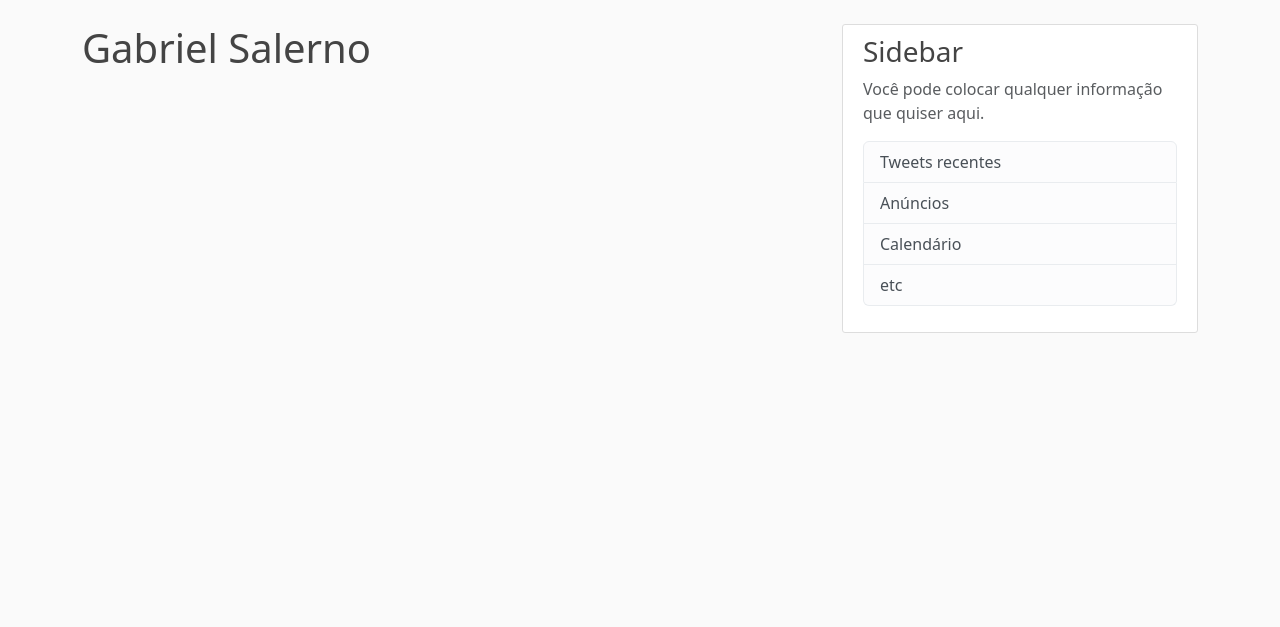
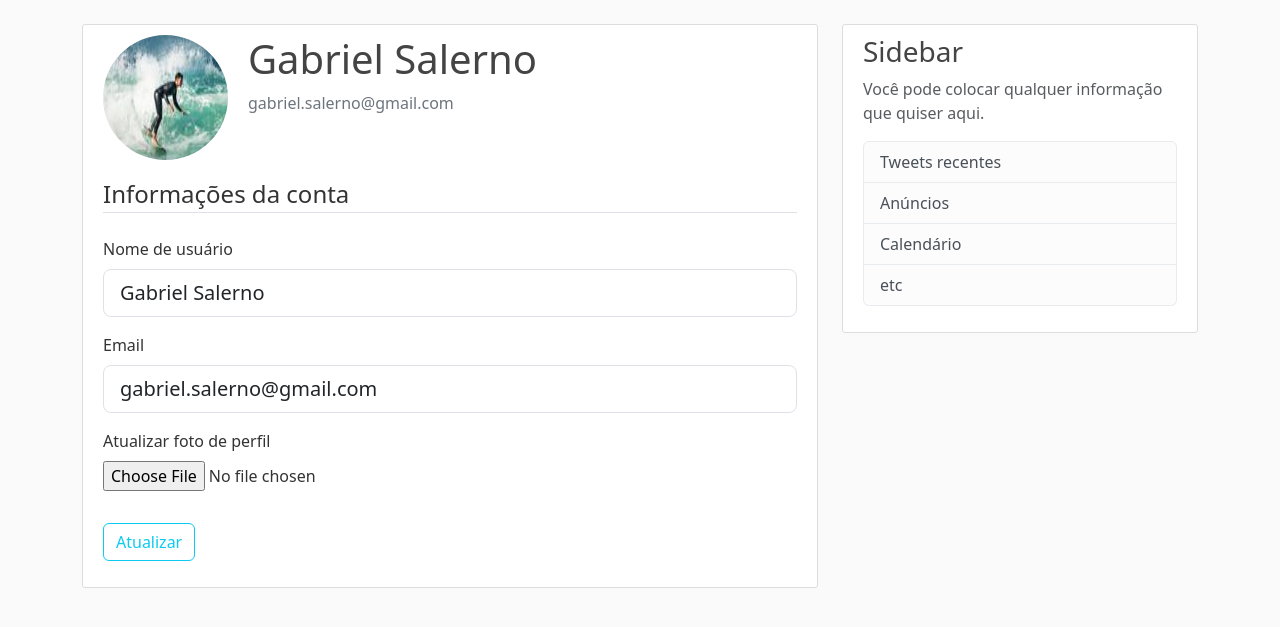
Before and after one commit to GabrielSalerno/twitter, a Flask app: page /account in a window 1280 px wide. Shown: the part 56-683 px from the top of the page. Run offline with Flask 3, Linux system fonts and the light colour scheme; a user stored in the database is signed in; some libraries are stand-ins or nearby versions.

Commit message:
Atualizando menu "Conta"

```diff
--- a/twitterFlask/twitterflask/forms.py
+++ b/twitterFlask/twitterflask/forms.py
@@ -1,4 +1,6 @@
 from flask_wtf import FlaskForm
+from flask_wtf.file import FileField, FileAllowed
+from flask_login import current_user
 from wtforms import StringField, PasswordField, SubmitField, BooleanField
 from wtforms.validators import DataRequired, Length, Email, EqualTo, ValidationError
 from twitterflask.models import User
@@ -29,3 +31,21 @@ class LoginForm(FlaskForm):
     password = PasswordField('Senha',validators=[DataRequired()])
     remember = BooleanField('Mantenha-me conectado')
     submit = SubmitField('Log In')
+
+class UpdateAccountForm(FlaskForm):
+    username = StringField('Nome de usuário', validators=[DataRequired(), Length(min=2, max=25)])
+    email = StringField('Email', validators=[DataRequired(), Email()])
+    picture = FileField('Atualizar foto de perfil',validators=[FileAllowed(['jpg','png'], message='Apenas arquivos JPG e PNG são permitidos!')])
+    submit = SubmitField('Atualizar')
+
+    def validate_username(self, username):
+        if username.data != current_user.username:
+            user = User.query.filter_by(username=username.data).first()
+            if user:
+                raise ValidationError('Usuário já existente.')
+
+    def validate_email(self, email):
+        if email.data != current_user.email:
+            user = User.query.filter_by(email=email.data).first()
+            if user:
+                raise ValidationError('Email já usado.')
--- a/twitterFlask/twitterflask/routes.py
+++ b/twitterFlask/twitterflask/routes.py
@@ -1,6 +1,9 @@
+import os
+import secrets
+from PIL import Image
 from flask import render_template, url_for, flash, redirect, request
 from twitterflask import app, db, bcrypt
-from twitterflask.forms import RegistrationForm, LoginForm
+from twitterflask.forms import RegistrationForm, LoginForm, UpdateAccountForm
 from twitterflask.models import User, Post
 from flask_login import login_user, current_user, logout_user, login_required
 
@@ -62,7 +65,32 @@ def logout():
     logout_user()
     return redirect(url_for('login'))
 
-@app.route("/account")
+def save_picture(form_picture):
+    random_hex = secrets.token_hex(8)
+    _, f_ext = os.path.splitext(form_picture.filename)
+    picture_fn = random_hex + f_ext
+    picture_path = os.path.join(app.root_path, 'static/profile_pics', picture_fn)
+    output_size = (125,125)
+    i = Image.open(form_picture)
+    i.thumbnail(output_size)
+    i.save(picture_path)
+    return picture_fn
+
+@app.route("/account", methods=['GET','POST'])
 @login_required
 def account():
-    return render_template('account.html', title='Conta')
+    form = UpdateAccountForm()
+    if form.validate_on_submit():
+        if form.picture.data:
+            picture_file = save_picture(form.picture.data)
+            current_user.image_file = picture_file
+        current_user.username = form.username.data
+        current_user.email = form.email.data
+        db.session.commit()
+        flash('Sua conta foi atualizada!', 'success')
+        return redirect(url_for('account'))
+    elif request.method == 'GET':
+        form.username.data = current_user.username
+        form.email.data = current_user.email
+    image_file = url_for('static',filename='profile_pics/' + current_user.image_file)
+    return render_template('account.html', title='Conta', image_file=image_file, form=form)
--- a/twitterFlask/twitterflask/templates/account.html
+++ b/twitterFlask/twitterflask/templates/account.html
@@ -1,4 +1,57 @@
 {% extends "layout.html" %}
 {% block content %}
-    <h1>{{ current_user.username }}</h1>
+    <div class="content-section">
+        <div class="d-flex">
+            <img class="rounded-circle account-img" src="{{ image_file }}">
+            <div class="media-body">
+                <h2 class="account-heading">{{ current_user.username }}</h2>
+                <p class="text-secondary">{{ current_user.email }}</p>
+            </div>
+        </div>
+    <!-- FORM HERE -->
+        <form method="POST" action="" novalidate enctype="multipart/form-data">
+            {{ form.hidden_tag() }}
+            <fieldset class="mb-3">
+                <legend class="border-bottom mb-4">Informações da conta</legend>
+                <div class="mb-3">
+                    {{ form.username.label(class="form-label") }}
+                    {% if form.username.errors %}
+                        {{ form.username(class="form-control form-control-lg is-invalid") }}
+                        <div class="invalid-feedback">
+                            {% for error in form.username.errors %}
+                                <span>{{ error }}</span>
+                            {% endfor %}
+                        </div>
+                    {% else %}
+                        {{ form.username(class="form-control form-control-lg") }}
+                    {% endif %}
+                </div>
+                <div class="mb-3">
+                    {{ form.email.label(class="form-label") }}
+                    {% if form.email.errors %}
+                        {{ form.email(class="form-control form-control-lg is-invalid") }}
+                        <div class="invalid-feedback">
+                            {% for error in form.email.errors %}
+                                <span>{{ error }}</span>
+                            {% endfor %}
+                        </div>
+                    {% else %}
+                        {{ form.email(class="form-control form-control-lg") }}
+                    {% endif %}
+                </div>
+                <div class="mb-3">
+                    {{ form.picture.label(class="form-label d-block") }}
+                    {{ form.picture(class="form-control-file") }}
+                    {% if form.picture.errors %}
+                        {% for error in form.picture.errors %}
+                            <div class="invalid-feedback d-block fs-6">{{ error }}</div>
+                        {% endfor %}
+                    {% endif %}
+                </div>
+            </fieldset>
+            <div class="mb-3">
+                {{ form.submit(class="btn btn-outline-info") }}
+            </div>
+        </form>
+    </div>
 {% endblock content %}
```
Also changed, not shown: twitterFlask/twitterflask/instance/site.db, twitterFlask/twitterflask/static/profile_pics/3e988fe4e6e2f487.jpg (added), twitterFlask/twitterflask/static/profile_pics/7d76ad5d363af31a.png (added), twitterFlask/twitterflask/static/profile_pics/default.jpg (added), twitterFlask/twitterflask/static/profile_pics/e1137cf4f2f2e687.jpg (added), twitterFlask/twitterflask/static/profile_pics/fe9ceb6ac363bfce.png (added).
